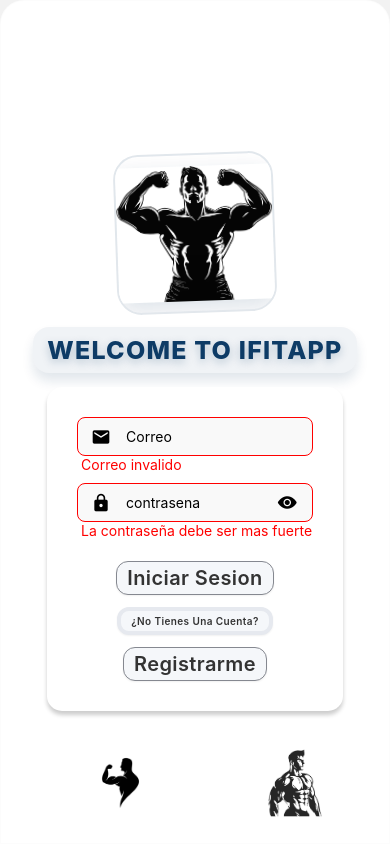
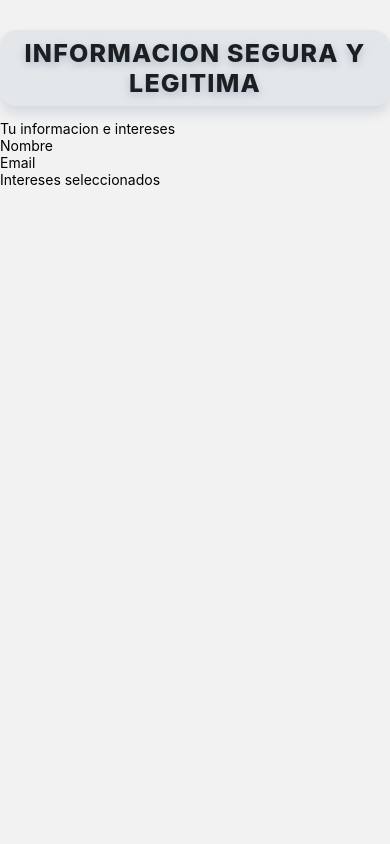
Before and after one commit to Wilmer007/MiProyectoMovil, a React Native app in the folder MiProyectoApp/: screen /Retroalimentacion in a window 390 px wide. Built offline with nearby package versions, Linux system fonts and the light colour scheme.

Commit message:
Creacion de un slice de User
Se creo un userSlice y se implemento redux en el

```diff
--- a/MiProyectoApp/src/Navigation/StackNavigator.tsx
+++ b/MiProyectoApp/src/Navigation/StackNavigator.tsx
@@ -6,13 +6,17 @@ import Registro from '../Screens/Registro';
 import TabsNavigator from './TabsNavigator';
 import GuardaRutinas from '../Screens/GuardaRutinas';
 import MisRutinas from '../Screens/MisRutinas';
+import Macros from '../Screens/Macros';
+import Retroalimentacion from '../Screens/Retroalimentacion';
 
 export type RootStackParamList = {
     Login: undefined,
     Tabs: {email:string},
     Registro: undefined,
     GuardaRutinas: undefined,
-    MisRutinas: undefined
+    MisRutinas: undefined,
+    Macros: undefined
+    Retroalimentacion: undefined,
 
 
 }
@@ -27,6 +31,8 @@ export default function StackNavigator() {
             <Stack.Screen name="Registro" component={Registro} />
             <Stack.Screen name="GuardaRutinas" component={GuardaRutinas} />
             <Stack.Screen name="MisRutinas" component={MisRutinas} />
+            <Stack.Screen name="Macros" component={Macros} />
+            <Stack.Screen name="Retroalimentacion" component={Retroalimentacion} />
 
 
         </Stack.Navigator>
--- a/MiProyectoApp/src/Navigation/TabsNavigator.tsx
+++ b/MiProyectoApp/src/Navigation/TabsNavigator.tsx
@@ -4,6 +4,10 @@ import LoginScreen from '../Screens/LoginScreen';
 import Registro from '../Screens/Registro';
 import GuardaRutinas from '../Screens/GuardaRutinas';
 import MisRutinas from '../Screens/MisRutinas';
+import Macros from '../Screens/Macros';
+import Retroalimentacion from '../Screens/Retroalimentacion';
+
+const Ionicons = require('react-native-vector-icons/Ionicons').default;
 
 
 //import ProfileScreen from '../Screens/';
@@ -14,6 +18,8 @@ export type TabsParamList = {
     Login: undefined;
     GuardaRutinas: undefined;
     MisRutinas: undefined;
+    Macros : undefined;
+    Retroalimentacion : undefined;
 
 }
 
@@ -22,14 +28,11 @@ const Tab = createBottomTabNavigator<TabsParamList>();
 export default function TabsNavigator() {
     return(
         <Tab.Navigator>
-            <Tab.Screen name="Home" component={HomeScreen} options={{title: 'Home'}}/>
-
-
-
-
-
+            <Tab.Screen name="Home" component={HomeScreen} options={{ title: 'Home', tabBarIcon: ({ color, size }) => {
+                return <Ionicons name="home" size={size} color={color} />;
+                },
+            }}
+            />
         </Tab.Navigator>
     );
 }
-
-//<Tab.Screen name="Profile" component={ProfileScreen} options={{title: 'Perfil'}}/>
--- a/MiProyectoApp/src/Screens/GuardaRutinas.tsx
+++ b/MiProyectoApp/src/Screens/GuardaRutinas.tsx
@@ -6,14 +6,14 @@ import { useState } from 'react';
 import {Ionicons, MaterialIcons} from "@expo/vector-icons"
 import { ScrollView } from 'react-native';
 import { useAppDispatch, useAppSelector } from '../store/hooks';
-import { setUserProfile } from '../store/userSlice';
+import { setRutineProfile } from '../store/rutineSlice';
 
 
 export default function GuardaRutinas({navigation}: any) {
 
     const dispatch = useAppDispatch();
 
-    const savedData = useAppSelector((state) => state.user);
+    const savedData = useAppSelector((state) => state.rutines);
 
     const Musculos = [
                     { id: "1", title: "Pecho" },
@@ -36,7 +36,7 @@ export default function GuardaRutinas({navigation}: any) {
     const [NumSeries, setNumSeries] = useState('');
     const [NumRepeticiones, setNumRepeticiones] = useState('');
     const [DiasSemana, setDiasSemana] = useState('');
-                    const [selectedIds, setSelectedIds] = useState<string[]>([]);
+    const [selectedIds, setSelectedIds] = useState<string[]>([]);
 
 
                     const handleSelect = (item: { id: string; title: string }) => {
@@ -56,7 +56,7 @@ export default function GuardaRutinas({navigation}: any) {
             return;
         }
         dispatch(
-            setUserProfile({
+            setRutineProfile({
                 nombreRutina: NombreRutina,
                 Descripcion: Descripcion,
                 NumSeries: NumSeries,
@@ -66,8 +66,9 @@ export default function GuardaRutinas({navigation}: any) {
             })
 
 
+        );
 
-        );
+
 
         console.log('Rutina guardada:', {
             NombreRutina,
@@ -238,3 +239,48 @@ const styles = StyleSheet.create({
             fontWeight: '600',
     },
 })
+
+/*const Guardar = () => {
+        if (!NombreRutina || !Descripcion || !NumSeries || !NumRepeticiones || !DiasSemana) {
+            console.log('Por favor, complete todos los campos');
+            return;
+        }
+
+        // Construir la nueva rutina
+        const nuevaRutina = {
+            id: Date.now().toString(),
+            nombreRutina: NombreRutina,
+            descripcion: Descripcion,
+            numSeries: NumSeries,
+            numRepeticiones: NumRepeticiones,
+            diasSemana: DiasSemana,
+            musculosSeleccionados: selectedIds,
+            createdAt: new Date().toISOString(),
+        };
+
+        // Obtener array existente de rutinas (soporta caso donde aún no existe)
+        const existingRutinas = (savedData && (savedData as any).rutinas) ? (savedData as any).rutinas : [];
+
+        // Guardar agregando la nueva rutina al array
+        dispatch(
+            setUserProfile({
+                ...(savedData as any),
+                rutinas: [...existingRutinas, nuevaRutina],
+            })
+        );
+
+        console.log('Rutina guardada:', nuevaRutina);
+
+        // Limpiar campos
+        setNombreRutina('');
+        setDescripcion('');
+        setNumSeries('');
+        setNumRepeticiones('');
+        setDiasSemana('');
+        setSelectedIds([]);
+
+        // Navegar a la pantalla MisRutinas para ver todas las rutinas (asegúrate que la ruta exista)
+        if (navigation && typeof navigation.navigate === 'function') {
+            navigation.navigate('MisRutinas');
+        }
+    };*/
--- a/MiProyectoApp/src/Screens/HomeScreen.tsx
+++ b/MiProyectoApp/src/Screens/HomeScreen.tsx
@@ -25,6 +25,30 @@ return (
             onPress={() => {
                 if (navigation && typeof navigation.navigate === 'function') {
                     navigation.navigate('MisRutinas');
+                } else {
+                    console.warn('Navigation is not available');
+                }
+            }}
+
+        />
+        <Text style={styles.Spacing}>........................... </Text>
+        <Button
+            title="Macros"
+            onPress={() => {
+                if (navigation && typeof navigation.navigate === 'function') {
+                    navigation.navigate('Macros');
+                } else {
+                    console.warn('Navigation is not available');
+                }
+            }}
+
+        />
+        <Text style={styles.Spacing}>........................... </Text>
+        <Button
+            title="Retroalimentacion"
+            onPress={() => {
+                if (navigation && typeof navigation.navigate === 'function') {
+                    navigation.navigate('Retroalimentacion');
                 } else {
                     console.warn('Navigation is not available');
                 }
--- /dev/null
+++ b/MiProyectoApp/src/Screens/Macros.tsx
@@ -0,0 +1,36 @@
+import React, { useState } from 'react';
+import { SafeAreaView } from 'react-native-safe-area-context';
+import { View, Text, StyleSheet } from 'react-native';
+
+export default function Macros({navigation}: any) {
+
+const [Alimento, setAlimento] = useState('');
+const [Porcion, setPorcion] = useState('');
+const [Calorias, setCalorias] = useState('');
+const [Proteinas, setProteinas] = useState('');
+const [Carbohidratos, setCarbohidratos] = useState('');
+const [Grasas, setGrasas] = useState('');
+const [Fibra, setFibra] = useState('');
+
+  return (
+
+    <SafeAreaView style={styles.container}>
+      <Text style={styles.title}>Macros</Text>
+    </SafeAreaView>
+  );
+}
+
+const styles = StyleSheet.create({
+  container: {
+    flex: 1,
+    justifyContent: 'center',
+    alignItems: 'center',
+    backgroundColor: '#f5f5f5',
+  },
+  title: {
+    fontSize: 24,
+    fontWeight: 'bold',
+    color: '#0D3B66',
+  },
+
+  });
--- a/MiProyectoApp/src/Screens/MisRutinas.tsx
+++ b/MiProyectoApp/src/Screens/MisRutinas.tsx
@@ -8,7 +8,7 @@ import { useAppSelector } from "../store/hooks";
 
 export default function MisRutinas({navigation}: any) {
 
-const userProfile = useAppSelector((state) => state.user);
+const userProfile = useAppSelector((state) => state.rutines);
 
 return (
     <SafeAreaView style={styles.container}>
--- a/MiProyectoApp/src/Screens/Registro.tsx
+++ b/MiProyectoApp/src/Screens/Registro.tsx
@@ -1,17 +1,25 @@
 import React, { useState } from "react";
 import { SafeAreaView } from "react-native-safe-area-context";
 import CustomInput from "../Components/Custominput";
+import { useAppDispatch, useAppSelector } from "../store/hooks";
+import { setUserProfile } from "../store/userSlice";
 
 
 import { View, Text, Button, TouchableOpacity, FlatList, StyleSheet } from "react-native";
 
             export default function Registro({ navigation }: any) {
+
+                const dispatch = useAppDispatch();
+
+                const savedData = useAppSelector((state) => state.user);
+
+
                 const enfoques = [
                     { id: "1", title: "Rutinas y programas" },
                     { id: "2", title: "Nutrición y dietas" },
                     { id: "3", title: "Seguimiento de progreso" },
                     { id: "4", title: "Comunidad y soporte" },
-                    { id: "5", title: "Desafíos y recompensas" },
+                    { id: "5", title: "informacion y Retro alimentacion" },
                 ];
 
                 const [name, setName] = useState("");
@@ -19,7 +27,7 @@ import { View, Text, Button, TouchableOpacity, FlatList, StyleSheet } from "reac
                 const [password, setPassword] = useState("");
                 const [confirmPassword, setConfirmPassword] = useState("");
                 const [phone, setPhone] = useState("");
-                const [selectedIds, setSelectedIds] = useState<string[]>([]); // IDs of selected items
+                const [selectedIds, setSelectedIds] = useState<string[]>([]);
 
                 const handleSelect = (item: { id: string; title: string }) => {
                     setSelectedIds((prev) =>
@@ -29,6 +37,15 @@ import { View, Text, Button, TouchableOpacity, FlatList, StyleSheet } from "reac
 
                 const handleSendForm = () => {
                     if (name.trim() === "" || email.trim() === "") return;
+
+                    dispatch(
+                        setUserProfile({
+                            interes: enfoques.filter((e) => selectedIds.includes(e.id)).map((e) => e.title),
+                            name: name,
+                            email: email,
+                            password: password,
+                        })
+                    );
 
                     const selectedItems = enfoques.filter((e) => selectedIds.includes(e.id));
 
@@ -42,7 +59,7 @@ import { View, Text, Button, TouchableOpacity, FlatList, StyleSheet } from "reac
                     };
 
                     navigation.navigate("Tabs", {
-                        screen: "Home",
+                        screen: "LoginScreen",
                         params: { form },
                     });
                 };
--- /dev/null
+++ b/MiProyectoApp/src/Screens/Retroalimentacion.tsx
@@ -0,0 +1,57 @@
+import React from 'react';
+import { View, Text, StyleSheet } from 'react-native';
+import { useAppSelector } from '../store/hooks';
+
+
+export default function Retroalimentacion({navigation}: any) {
+
+
+    const savedData = useAppSelector((state) => state.user);
+
+
+
+
+
+return (
+    <View>
+        <Text style={styles.Main}>Informacion segura y legitima</Text>
+        <Text>Tu informacion e intereses</Text>
+        <Text>Nombre</Text>
+        <Text>{savedData.name}</Text>
+        <Text>Email</Text>
+        <Text>{savedData.email}</Text>
+        <Text>Intereses seleccionados</Text>
+        <Text>{savedData.interes}</Text>
+
+
+
+    </View>
+);
+}
+const styles = StyleSheet.create({
+
+    Main:{
+            fontSize: 25,
+            color: '#1c1e20ff',
+            fontWeight: '800',
+            letterSpacing: 1.2,
+            textTransform: 'uppercase',
+            textAlign: 'center',
+            marginVertical: 14,
+            paddingHorizontal: 14,
+            paddingVertical: 8,
+            borderRadius: 16,
+            backgroundColor: 'rgba(13,59,102,0.06)',
+            marginTop: 30,
+
+            textShadowColor: 'rgba(13,59,102,0.25)',
+            textShadowOffset: { width: 0, height: 3 },
+            textShadowRadius: 8,
+
+            shadowColor: '#0d3b66',
+            shadowOffset: { width: 0, height: 8 },
+            shadowOpacity: 0.12,
+            shadowRadius: 12,
+            elevation: 10,
+    },
+});
--- a/MiProyectoApp/src/store/index.ts
+++ b/MiProyectoApp/src/store/index.ts
@@ -1,6 +1,6 @@
 import { configureStore } from "@reduxjs/toolkit";
-import userReducer from "./userSlice";
-
+import userReducer from "./rutineSlice";
+import rutineReducer from "./rutineSlice";
 
 
 export const store = configureStore ({
@@ -8,6 +8,7 @@ export const store = configureStore ({
     reducer: {
 
         user: userReducer,
+        rutines: rutineReducer,
 
     }
 
--- /dev/null
+++ b/MiProyectoApp/src/store/rutineSlice.ts
@@ -0,0 +1,42 @@
+
+
+export interface rutineProfile {
+    nombreRutina: string;
+    Descripcion: string;
+    NumSeries: string;
+    NumRepeticiones: string;
+    DiasSemana: string;
+    selectedIds: string[];
+}
+
+const initialState: rutineProfile = {
+    nombreRutina: '',
+    Descripcion: '',
+    NumSeries: '',
+    NumRepeticiones: '',
+    DiasSemana: '',
+    selectedIds: []
+};
+
+import { createSlice, PayloadAction } from "@reduxjs/toolkit";
+
+export const rutineSlice = createSlice({
+    name: 'rutine',
+    initialState,
+    reducers: {
+        setRutineProfile: (state, action: PayloadAction<rutineProfile>) => {
+            state.nombreRutina = action.payload.nombreRutina;
+            state.Descripcion = action.payload.Descripcion;
+            state.NumSeries = action.payload.NumSeries;
+            state.NumRepeticiones = action.payload.NumRepeticiones;
+            state.DiasSemana = action.payload.DiasSemana;
+            state.selectedIds = action.payload.selectedIds;
+        } ,
+        clearRutineProfile: () => initialState,
+
+    }
+});
+
+export const { setRutineProfile, clearRutineProfile } = rutineSlice.actions;
+
+export default rutineSlice.reducer;
--- a/MiProyectoApp/src/store/userSlice.ts
+++ b/MiProyectoApp/src/store/userSlice.ts
@@ -1,21 +1,16 @@
 
-
-export interface UserProfile {
-    nombreRutina: string;
-    Descripcion: string;
-    NumSeries: string;
-    NumRepeticiones: string;
-    DiasSemana: string;
-    selectedIds: string[];
+export interface userProfile {
+    interes : string[];
+    name: string;
+    email: string;
+    password:  string;
 }
 
-const initialState: UserProfile = {
-    nombreRutina: '',
-    Descripcion: '',
-    NumSeries: '',
-    NumRepeticiones: '',
-    DiasSemana: '',
-    selectedIds: []
+const initialState: userProfile = {
+    interes : [],
+    name: '',
+    email: '',
+    password:  '',
 };
 
 import { createSlice, PayloadAction } from "@reduxjs/toolkit";
@@ -24,13 +19,11 @@ export const UserSlice = createSlice({
     name: 'user',
     initialState,
     reducers: {
-        setUserProfile: (state, action: PayloadAction<UserProfile>) => {
-            state.nombreRutina = action.payload.nombreRutina;
-            state.Descripcion = action.payload.Descripcion;
-            state.NumSeries = action.payload.NumSeries;
-            state.NumRepeticiones = action.payload.NumRepeticiones;
-            state.DiasSemana = action.payload.DiasSemana;
-            state.selectedIds = action.payload.selectedIds;
+        setUserProfile: (state, action: PayloadAction<userProfile>) => {
+            state.interes = action.payload.interes;
+            state.name = action.payload.name;
+            state.email = action.payload.email;
+            state.password = action.payload.password;
         } ,
         clearUserProfile: () => initialState,
 
```
